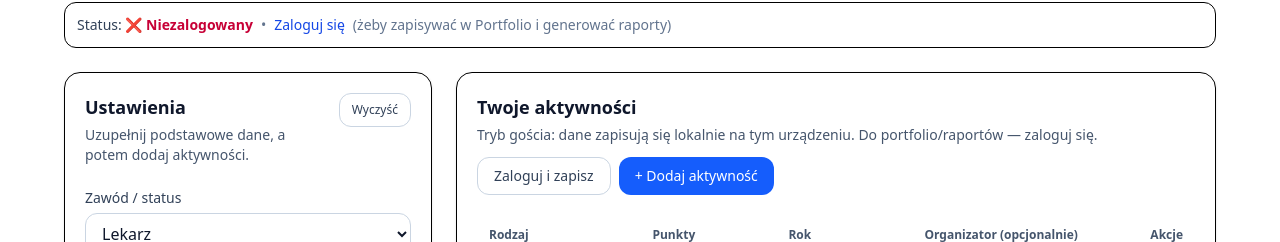
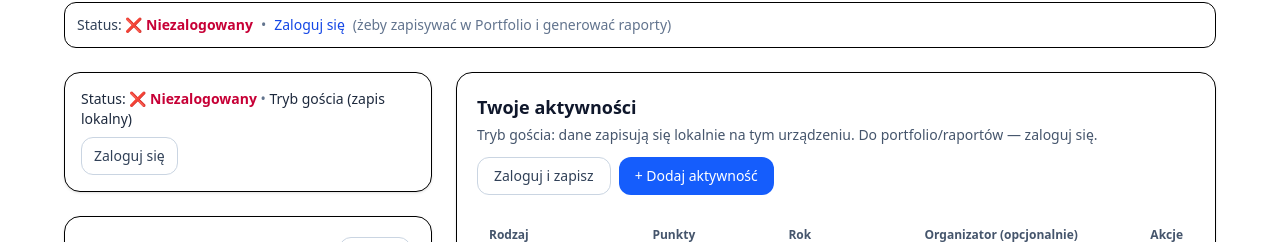
Before and after one commit to gitmrostrowski/cpd-app, a Next.js app: page /kalkulator in a window 1280 px wide. Shown: the part 171-413 px from the top of the page. Built offline with nearby package versions, Linux system fonts and the light colour scheme; no server answers.

Commit message:
Update CalculatorClient.tsx

```diff
--- a/app/kalkulator/CalculatorClient.tsx
+++ b/app/kalkulator/CalculatorClient.tsx
@@ -1,6 +1,7 @@
 "use client";
 
 import { useEffect, useMemo, useState } from "react";
+import Link from "next/link";
 import {
   normalizePeriod,
   sumPoints,
@@ -9,6 +10,7 @@ import {
   getStatus,
   getQuickRecommendations,
 } from "@/lib/cpd/calc";
+import { useAuth } from "@/components/AuthProvider";
 
 type ActivityType =
   | "Kurs stacjonarny"
@@ -41,7 +43,6 @@ const TYPES: ActivityType[] = [
   "Staż / praktyka",
 ];
 
-// proste, “startowe” domyślne wartości – możesz je potem podpiąć pod realne reguły
 const DEFAULT_POINTS_BY_TYPE: Record<ActivityType, number> = {
   "Kurs stacjonarny": 15,
   "Kurs online / webinar": 10,
@@ -92,6 +93,8 @@ function isPeriodLabel(v: unknown): v is (typeof PERIODS)[number]["label"] {
 }
 
 export default function CalculatorClient() {
+  const { user, loading: authLoading } = useAuth();
+
   const currentYear = new Date().getFullYear();
 
   const [profession, setProfession] = useState<"Lekarz" | "Lekarz dentysta" | "Inne">("Lekarz");
@@ -165,7 +168,7 @@ export default function CalculatorClient() {
         if (cleaned.length) setActivities(cleaned);
       }
     } catch {
-      // jeśli localStorage ma śmieci, po prostu ignorujemy
+      // ignorujemy śmieci w localStorage
     }
     // eslint-disable-next-line react-hooks/exhaustive-deps
   }, []);
@@ -191,6 +194,7 @@ export default function CalculatorClient() {
     try {
       localStorage.removeItem(STORAGE_KEY);
     } catch {}
+
     setProfession("Lekarz");
     setPeriodLabel("2023–2026");
     setCustomStart(currentYear - 1);
@@ -253,7 +257,6 @@ export default function CalculatorClient() {
         if (a.id !== id) return a;
 
         const next: Activity = { ...a, type: nextType };
-        // jeśli user nie ruszał punktów ręcznie (pointsAuto === true) → aktualizuj punkty wg typu
         if (a.pointsAuto) next.points = DEFAULT_POINTS_BY_TYPE[nextType];
         return next;
       }),
@@ -279,6 +282,35 @@ export default function CalculatorClient() {
     <div className="grid gap-6 lg:grid-cols-12">
       {/* LEFT: Ustawienia */}
       <section className="lg:col-span-4">
+        {/* STATUS (wewnątrz kalkulatora) */}
+        <div className="mb-6 rounded-2xl border bg-white p-4 shadow-sm">
+          {authLoading ? (
+            <div className="text-sm text-slate-600">Status: sprawdzam sesję…</div>
+          ) : user ? (
+            <div className="flex flex-wrap items-center justify-between gap-2">
+              <div className="text-sm text-slate-800">
+                Status: <span className="font-semibold text-emerald-700">✅ Zalogowany</span>
+                <span className="text-slate-500"> • </span>
+                <span className="font-medium">{user.email}</span>
+              </div>
+              <Link href="/portfolio" className="rounded-xl bg-blue-600 px-3 py-2 text-sm font-medium text-white hover:bg-blue-700">
+                Przejdź do Portfolio
+              </Link>
+            </div>
+          ) : (
+            <div className="flex flex-wrap items-center justify-between gap-2">
+              <div className="text-sm text-slate-800">
+                Status: <span className="font-semibold text-rose-700">❌ Niezalogowany</span>
+                <span className="text-slate-500"> • </span>
+                Tryb gościa (zapis lokalny)
+              </div>
+              <Link href="/login" className="rounded-xl border border-slate-300 px-3 py-2 text-sm font-medium text-slate-700 hover:bg-slate-50">
+                Zaloguj się
+              </Link>
+            </div>
+          )}
+        </div>
+
         <div className="rounded-2xl border bg-white p-5 shadow-sm">
           <div className="flex items-start justify-between gap-3">
             <div>
@@ -426,17 +458,29 @@ export default function CalculatorClient() {
             <div>
               <h2 className="text-lg font-semibold text-slate-900">Twoje aktywności</h2>
               <p className="mt-1 text-sm text-slate-600">
-                Tryb gościa: dane zapisują się lokalnie na tym urządzeniu. Do portfolio/raportów — zaloguj się.
+                {user
+                  ? "Jesteś zalogowany — możesz zapisywać do Portfolio i generować raporty."
+                  : "Tryb gościa: dane zapisują się lokalnie na tym urządzeniu. Do portfolio/raportów — zaloguj się."}
               </p>
             </div>
 
             <div className="flex flex-wrap gap-2">
-              <a
+              {user ? (
+                <Link
+                  href="/portfolio"
+                  className="rounded-xl border border-slate-300 px-4 py-2 text-sm font-medium text-slate-700 hover:bg-slate-50"
+                >
+                  Przejdź do Portfolio
+                </Link>
+              ) : (
+                <Link
                   href="/login"
                   className="rounded-xl border border-slate-300 px-4 py-2 text-sm font-medium text-slate-700 hover:bg-slate-50"
                 >
                   Zaloguj i zapisz
-              </a>
+                </Link>
+              )}
+
               <button
                 onClick={addActivity}
                 className="rounded-xl bg-blue-600 px-4 py-2 text-sm font-medium text-white hover:bg-blue-700"
@@ -554,22 +598,33 @@ export default function CalculatorClient() {
         <div className="mt-6 rounded-2xl border bg-white p-5 shadow-sm">
           <h3 className="text-lg font-semibold text-slate-900">Chcesz zapisać wynik w Portfolio?</h3>
           <p className="mt-1 text-sm text-slate-600">
-            W trybie gościa dane zapisują się lokalnie na tym urządzeniu. Po zalogowaniu możesz je trzymać na koncie i
-            generować raporty/zaświadczenia.
+            {user
+              ? "Jesteś zalogowany — przejdź do Portfolio, aby zapisać aktywności i generować raporty."
+              : "W trybie gościa dane zapisują się lokalnie na tym urządzeniu. Po zalogowaniu możesz je trzymać na koncie i generować raporty/zaświadczenia."}
           </p>
           <div className="mt-4 flex flex-wrap gap-3">
-            <a
+            {user ? (
+              <Link
+                href="/portfolio"
+                className="rounded-xl bg-blue-600 px-4 py-2 text-sm font-medium text-white hover:bg-blue-700"
+              >
+                Przejdź do Portfolio
+              </Link>
+            ) : (
+              <Link
                 href="/login"
                 className="rounded-xl bg-blue-600 px-4 py-2 text-sm font-medium text-white hover:bg-blue-700"
               >
                 Zaloguj się
-            </a>
-            <a
+              </Link>
+            )}
+
+            <Link
               href="/"
               className="rounded-xl border border-slate-300 px-4 py-2 text-sm font-medium text-slate-700 hover:bg-slate-50"
             >
               Wróć na stronę główną
-            </a>
+            </Link>
           </div>
         </div>
       </section>
```
Lines whose indentation alone changed are shown as unchanged.
